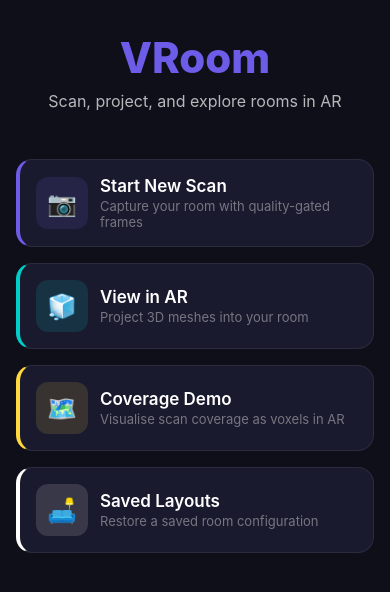
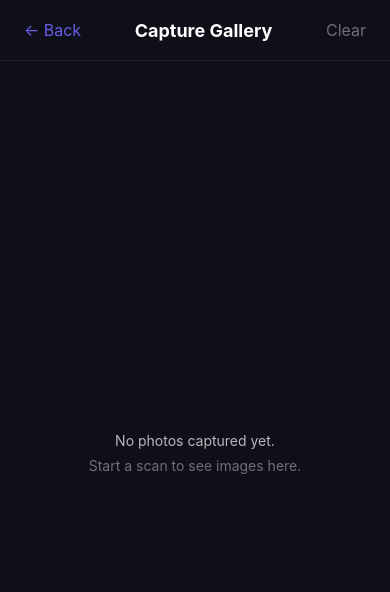
Before and after one commit to EzzCode/VRoom, a React Native app in the folder Mobile-APP/: screen /CapturedPhotos in a window 390 px wide. Shown: the top 592 px of the page. Built offline with nearby package versions, Linux system fonts and the light colour scheme; what @reactvision/react-viro, expo-file-system would draw is missing.

Commit message:
feat: allow more overlap in capture

```diff
--- a/Mobile-APP/src/features/capture/config/captureConfig.ts
+++ b/Mobile-APP/src/features/capture/config/captureConfig.ts
@@ -1,6 +1,6 @@
 export const CAPTURE_CONFIG = {
   /** Process every Nth frame in the worklet to save CPU/battery */
-  frameSamplingInterval: 15,
+  frameSamplingInterval: 10,
 
   /** Resolution for the downscaled frame sent to OpenCV */
   resize: {
@@ -17,9 +17,9 @@ export const CAPTURE_CONFIG = {
   /** Angle diversity gate thresholds */
   angleDiversity: {
     /** Minimum Euclidean distance (metres) to allow a new capture */
-    minDistance: 0.10,
-    /** Max cosine similarity (above this = "same direction"). 0.98 ≈ 11° */
-    maxSimilarity: 0.98,
+    minDistance: 0.025, // Extremely dense: every 2.5cm
+    /** Max cosine similarity (above this = "same direction"). 0.996 ≈ 5° */
+    maxSimilarity: 0.996, // Extremely dense: every 5 degrees
   },
 
   /** Coverage voxel grid configuration (Build 3) */
--- /dev/null
+++ b/Mobile-APP/src/features/home/CapturedPhotosScreen.tsx
@@ -0,0 +1,130 @@
+import React, { useEffect, useState } from 'react';
+import { View, Text, StyleSheet, FlatList, Image, TouchableOpacity, Alert, SafeAreaView, Dimensions } from 'react-native';
+import * as FileSystem from 'expo-file-system/legacy';
+import { useTheme } from '../../shared/theme';
+import type { NativeStackScreenProps } from '@react-navigation/native-stack';
+import { RootStackParamList } from '../../navigation/types';
+
+type Props = NativeStackScreenProps<RootStackParamList, 'CapturedPhotos'>;
+
+export default function CapturedPhotosScreen({ navigation }: Props) {
+  const { theme } = useTheme();
+  const [photos, setPhotos] = useState<string[]>([]);
+  const [isLoading, setIsLoading] = useState(true);
+
+  const loadPhotos = async () => {
+    try {
+      const documentDirectory = (FileSystem as { documentDirectory?: string }).documentDirectory;
+      if (!documentDirectory) return;
+
+      const capturesDir = `${documentDirectory}captures/`;
+      const dirInfo = await FileSystem.getInfoAsync(capturesDir);
+
+      if (dirInfo.exists) {
+        const files = await FileSystem.readDirectoryAsync(capturesDir);
+        const imageUris = files
+          .filter(f => f.endsWith('.jpg') || f.endsWith('.png'))
+          .map(f => `${capturesDir}${f}`)
+          .sort()
+          .reverse(); // Newest first
+        setPhotos(imageUris);
+      }
+    } catch (e) {
+      console.warn('Error reading captures:', e);
+    } finally {
+      setIsLoading(false);
+    }
+  };
+
+  useEffect(() => {
+    loadPhotos();
+  }, []);
+
+  const handleDeleteAll = async () => {
+    Alert.alert(
+      'Delete All',
+      'Are you sure you want to delete all captured photos?',
+      [
+        { text: 'Cancel', style: 'cancel' },
+        {
+          text: 'Delete',
+          style: 'destructive',
+          onPress: async () => {
+            try {
+              const documentDirectory = (FileSystem as { documentDirectory?: string }).documentDirectory;
+              if (documentDirectory) {
+                await FileSystem.deleteAsync(`${documentDirectory}captures/`, { idempotent: true });
+              }
+              setPhotos([]);
+            } catch (e) {
+              Alert.alert('Error', 'Failed to delete photos.');
+            }
+          }
+        }
+      ]
+    );
+  };
+
+  const renderItem = ({ item }: { item: string }) => {
+    const size = Dimensions.get('window').width / 3 - 4; // 3 columns
+    return (
+      <View style={{ margin: 2 }}>
+        <Image source={{ uri: item }} style={{ width: size, height: size, borderRadius: 4 }} />
+      </View>
+    );
+  };
+
+  return (
+    <SafeAreaView style={[styles.container, { backgroundColor: theme.colors.background }]}>
+      <View style={[styles.header, { borderBottomColor: theme.colors.border }]}>
+        <TouchableOpacity onPress={() => navigation.goBack()} style={{ padding: 8 }}>
+          <Text style={{ color: theme.colors.primary, fontSize: 16 }}>← Back</Text>
+        </TouchableOpacity>
+        <Text style={{ color: theme.colors.textPrimary, fontSize: 18, fontWeight: 'bold' }}>
+          Capture Gallery
+        </Text>
+        <TouchableOpacity onPress={handleDeleteAll} style={{ padding: 8 }} disabled={photos.length === 0}>
+          <Text style={{ color: photos.length ? '#ff4444' : theme.colors.textTertiary, fontSize: 16 }}>Clear</Text>
+        </TouchableOpacity>
+      </View>
+
+      {isLoading ? (
+        <View style={styles.center}>
+          <Text style={{ color: theme.colors.textSecondary }}>Loading...</Text>
+        </View>
+      ) : photos.length === 0 ? (
+        <View style={styles.center}>
+          <Text style={{ color: theme.colors.textSecondary }}>No photos captured yet.</Text>
+          <Text style={{ color: theme.colors.textTertiary, marginTop: 8 }}>Start a scan to see images here.</Text>
+        </View>
+      ) : (
+        <FlatList
+          data={photos}
+          keyExtractor={(item) => item}
+          renderItem={renderItem}
+          numColumns={3}
+          contentContainerStyle={{ paddingVertical: 8 }}
+        />
+      )}
+    </SafeAreaView>
+  );
+}
+
+const styles = StyleSheet.create({
+  container: {
+    flex: 1,
+  },
+  header: {
+    flexDirection: 'row',
+    justifyContent: 'space-between',
+    alignItems: 'center',
+    paddingHorizontal: 16,
+    paddingVertical: 12,
+    borderBottomWidth: 1,
+  },
+  center: {
+    flex: 1,
+    justifyContent: 'center',
+    alignItems: 'center',
+  },
+});
--- a/Mobile-APP/src/features/home/HomeScreen.tsx
+++ b/Mobile-APP/src/features/home/HomeScreen.tsx
@@ -182,6 +182,41 @@ export default function HomeScreen({ navigation }: Props) {
             </View>
           </View>
         </Card>
+
+        <Card
+          onPress={() => navigation.navigate('CapturedPhotos')}
+          style={{ borderLeftWidth: 4, borderLeftColor: theme.colors.error }}
+        >
+          <View style={[styles.actionIconRow, { gap: theme.spacing.md }]}>
+            <View
+              style={[
+                styles.iconCircle,
+                { backgroundColor: theme.colors.error + '20', borderRadius: theme.radii.md },
+              ]}
+            >
+              <Text style={{ fontSize: 24 }}>🖼️</Text>
+            </View>
+            <View style={styles.actionText}>
+              <Text
+                style={{
+                  color: theme.colors.textPrimary,
+                  fontSize: theme.typography.h4.fontSize,
+                  fontWeight: theme.typography.h4.fontWeight,
+                }}
+              >
+                Scan Gallery
+              </Text>
+              <Text
+                style={{
+                  color: theme.colors.textTertiary,
+                  fontSize: theme.typography.caption.fontSize,
+                }}
+              >
+                View photos captured during scans
+              </Text>
+            </View>
+          </View>
+        </Card>
       </View>
     </View>
   );
--- a/Mobile-APP/src/navigation/NavigationProvider.tsx
+++ b/Mobile-APP/src/navigation/NavigationProvider.tsx
@@ -10,6 +10,7 @@ import ExportScreen from '../features/export/ExportScreen';
 import ReconstructionStatusScreen from '../features/export/ReconstructionStatusScreen';
 import CoverageDemoScreen from '../features/coverage/CoverageDemoScreen';
 import SavedLayoutsScreen from '../features/home/SavedLayoutsScreen';
+import CapturedPhotosScreen from '../features/home/CapturedPhotosScreen';
 import { RootStackParamList } from './types';
 
 const Stack = createNativeStackNavigator<RootStackParamList>();
@@ -46,6 +47,7 @@ export default function NavigationProvider() {
       >
         <Stack.Screen name="Home" component={HomeScreen} />
         <Stack.Screen name="SavedLayouts" component={SavedLayoutsScreen} />
+        <Stack.Screen name="CapturedPhotos" component={CapturedPhotosScreen} />
         <Stack.Screen name="Capture" component={CaptureScreen} />
         <Stack.Screen name="MeshGallery" component={MeshGallery} />
         <Stack.Screen
--- a/Mobile-APP/src/navigation/types.ts
+++ b/Mobile-APP/src/navigation/types.ts
@@ -7,6 +7,7 @@ export type RootStackParamList = {
   Capture: undefined;
   MeshGallery: undefined;
   SavedLayouts: undefined;
+  CapturedPhotos: undefined;
   ARView: {
     meshId?: string;
     meshName?: string;
```
